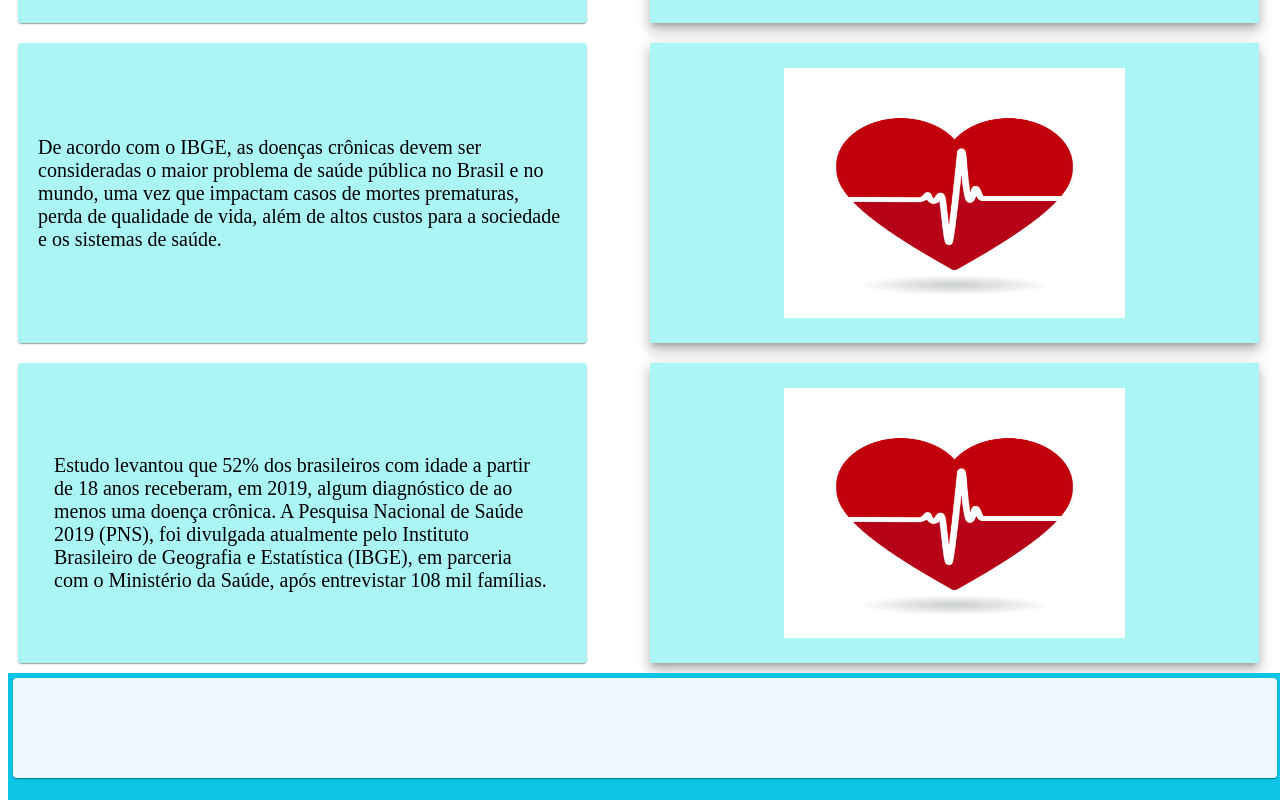
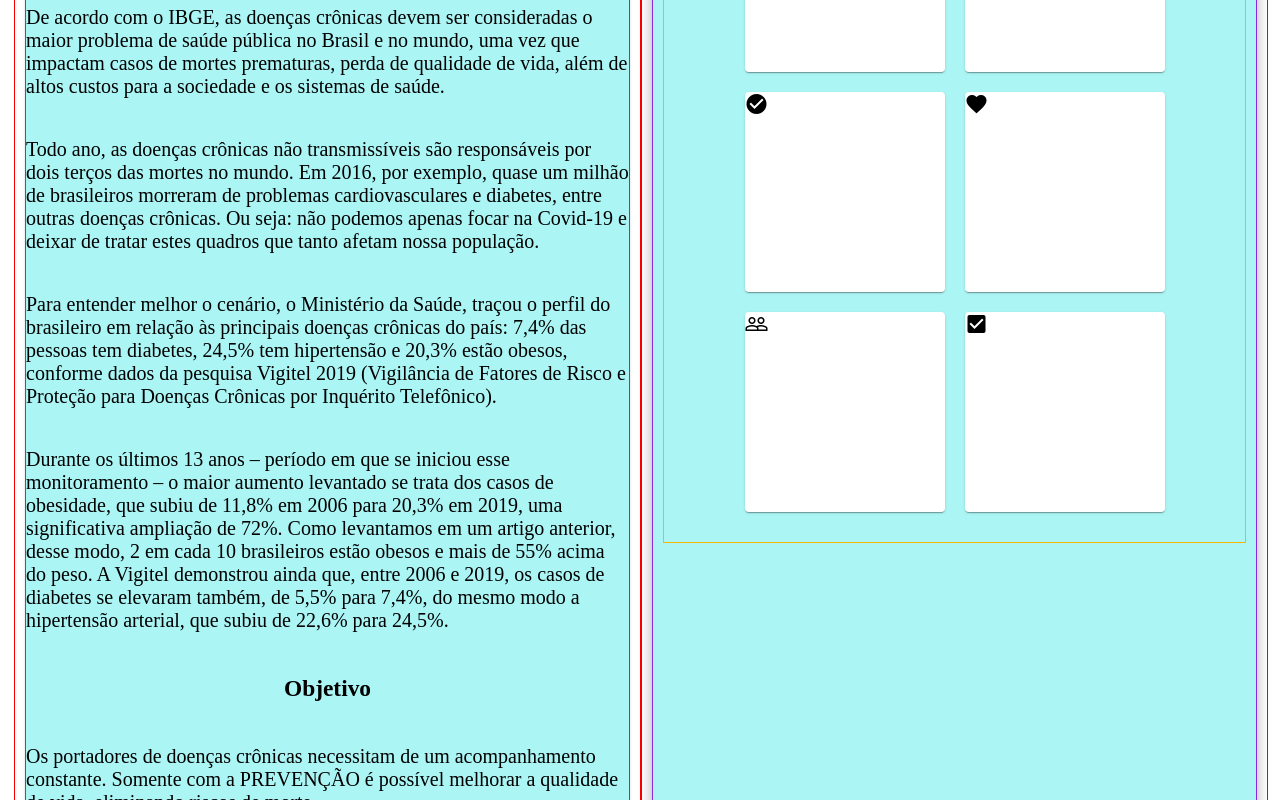
Before and after one commit to MatheusBrito21/AlertaSaude_frontend, an Angular app: page /sobre in a window 1280 px wide. Shown: the part 420-1220 px from the top of the page. Built offline with nearby package versions, Linux system fonts and the light colour scheme.

Commit message:
componente Sobre icons

```diff
--- a/src/app/app.component.css
+++ b/src/app/app.component.css
@@ -1,6 +1,7 @@
+@import url("https://fonts.googleapis.com/icon?family=Material+Icons");
 .content{
-    border: none orange;
-    margin: 0px;
+    /* border: none orange; */
+    margin: 1px;
     padding: 0px;
     width: 100%;
 }
--- a/src/app/app.module.ts
+++ b/src/app/app.module.ts
@@ -15,6 +15,8 @@ import { ComoFuncionaComponent } from './component/como-funciona/como-funciona.c
 import {MatFormFieldModule} from '@angular/material/form-field';
 import {MatInputModule} from '@angular/material/input';
 import {MatSelectModule} from '@angular/material/select';
+import {MatIconModule} from '@angular/material/icon';
+
 
 @NgModule({
   declarations: [
@@ -36,7 +38,8 @@ import {MatSelectModule} from '@angular/material/select';
     MatButtonModule,
     MatFormFieldModule,
     MatInputModule,
-    MatSelectModule
+    MatSelectModule,
+    MatIconModule
   ],
   providers: [],
   bootstrap: [AppComponent]
--- a/src/app/component/nav/nav.component.css
+++ b/src/app/component/nav/nav.component.css
@@ -52,7 +52,7 @@
     /* padding-left: 100px; */
 }
 
-.topic-buttons, a{
+.topic-buttons,a{
     color: white;
     width: auto;
     /* font-weight: bold; */
@@ -64,7 +64,6 @@
 }
 
 .footer{
-    width: 100%;
     height: 200px;
     background-color: rgb(12, 197, 230);
     padding: 5px;
--- a/src/app/component/sobre/sobre.component.css
+++ b/src/app/component/sobre/sobre.component.css
@@ -1,38 +1,48 @@
 .colunas{
     flex-direction: row;
     display: flex;
-
+    justify-content: space-between;
+    /* border: 1px solid green; */
+   margin: 0px;
+   padding: 5px;
 }
 
 .content {
-    /* border: 1px solid black; */
-    display: block;
+    border: 1px solid rgb(252, 0, 0);
+    display: flex;
     width: 100%;
     /* height: 400px; */
 }
 
-.content img{
-    width: 60%;
-    max-height: 250px;
 
-
-}
 
 
 .card{
-    width: 90%;
+    border: 1px solid blueviolet;
+    width: 100%;
     min-height: 300px;
     margin: 10px;
     padding: 0px;
-    padding-left:20px ;
-    padding-right:20px ;
     background-color: rgb(172, 245, 245);
     font-size: 15pt;
     display: flex;
-    flex-flow:row ;
     flex-direction: column;
-    align-items: flex-start;
     display: flex;
-    justify-content: center;
     align-items: center;
 }
+
+.cards-valores{
+    border: 1px solid rgb(248, 182, 0);
+    display: flex;
+    flex-direction: row;
+    justify-content: center;
+    flex-wrap: wrap;
+    padding: 20px;
+    margin: 10px;
+}
+.valor{
+    height: 200px;
+    width: 200px;
+    margin: 10px;
+    background-color: white;
+}
--- a/src/app/component/sobre/sobre.component.html
+++ b/src/app/component/sobre/sobre.component.html
@@ -1,56 +1,78 @@
 <div class="colunas">
     <div class="content">
         <mat-card class="card mat-elevation-z8">
-            <p>
-                Estudo levantou que 52% dos brasileiros com idade a partir de 18 anos receberam, em 2019,
-                algum diagnóstico de ao menos uma doença crônica. A Pesquisa Nacional de Saúde 2019 (PNS),
-                foi divulgada atualmente pelo Instituto Brasileiro de Geografia e Estatística (IBGE), em
-                parceria com o Ministério da Saúde, após entrevistar 108 mil famílias.
-            </p>
+           <h1>Sobre</h1>
+           <p>
+            Estudo levantou que 52% dos brasileiros com idade a partir de 18 anos
+            receberam, em 2019, algum diagnóstico de ao menos uma doença crônica.
+            A Pesquisa Nacional de Saúde 2019 (PNS), foi divulgada atualmente pelo
+            Instituto Brasileiro de Geografia e Estatística (IBGE), em parceria com
+             o Ministério da Saúde, após entrevistar 108 mil famílias.
+           </p>
+           <p>
+            De acordo com o IBGE, as doenças crônicas devem ser consideradas o maior
+            problema de saúde pública no Brasil e no mundo, uma vez que impactam casos
+             de mortes prematuras, perda de qualidade de vida, além de altos custos para
+              a sociedade e os sistemas de saúde.
+           </p>
+           <p>
+            Todo ano, as doenças crônicas não transmissíveis são responsáveis por dois
+            terços das mortes no mundo. Em 2016, por exemplo, quase um milhão de brasileiros
+             morreram de problemas cardiovasculares e diabetes, entre outras doenças crônicas.
+             Ou seja: não podemos apenas focar na Covid-19 e deixar de tratar estes quadros que
+             tanto afetam nossa população.
+           </p>
+           <p>
+            Para entender melhor o cenário, o Ministério da Saúde, traçou o perfil do brasileiro
+             em relação às principais doenças crônicas do país: 7,4% das pessoas tem diabetes, 24,5%
+             tem hipertensão e 20,3% estão obesos, conforme dados da pesquisa Vigitel 2019 (Vigilância
+             de Fatores de Risco e Proteção para Doenças Crônicas por Inquérito Telefônico).
+           </p>
+           <p>
+            Durante os últimos 13 anos – período em que se iniciou esse monitoramento – o maior aumento
+            levantado se trata dos casos de obesidade, que subiu de 11,8% em 2006 para 20,3% em 2019, uma
+            significativa ampliação de 72%. Como levantamos em um artigo anterior, desse modo, 2 em cada 10
+             brasileiros estão obesos e mais de 55% acima do peso.  A Vigitel demonstrou ainda que, entre 2006
+              e 2019, os casos de diabetes se elevaram também, de 5,5% para 7,4%, do mesmo modo a hipertensão
+              arterial, que subiu de 22,6% para 24,5%.
+           </p>
+
+           <h3>Objetivo</h3>
+           <p>
+            Os portadores de doenças crônicas necessitam de um acompanhamento constante.
+                Somente com a PREVENÇÃO é possível melhorar a qualidade de vida, eliminando riscos de morte.
+           </p>
+           <h5>
+            Nossa missão: <br>
+    Manter seu estado de saúde monitorada todo o tempo e com isso oferecer uma MELHOR QUALIDADE DE VIDA através da PREVENÇÃO!
+
+           </h5>
         </mat-card>
     </div>
     <div class="content">
         <mat-card-content class="card mat-elevation-z8">
-            <img src="../../../assets/heart.jpg" alt="">
-        </mat-card-content>
-    </div>
-</div>
-
-<div class="colunas">
-    <div class="content">
-        <mat-card class="card mat-elevation-z8">
-            <p>
-                De acordo com o IBGE, as doenças crônicas devem ser consideradas o maior problema de
-                saúde pública no Brasil e no mundo, uma vez que impactam casos de mortes prematuras,
-                perda de qualidade de vida, além de altos custos para a sociedade e os sistemas de saúde.
-            </p>
-        </mat-card>
-    </div>
-    <div class="content">
-        <mat-card-content class="card mat-elevation-z8">
-            <img src="../../../assets/heart.jpg" alt="">
+            <h1>Valores</h1>
+            <div class="cards-valores">
+                <mat-card class="valor">
+                    <mat-icon>check_box</mat-icon>
+                </mat-card>
+                <mat-card class="valor">
+                    <mat-icon>thumb_up</mat-icon>
+                </mat-card>
+                <mat-card class="valor">
+                    <mat-icon>check_circle</mat-icon>
+                </mat-card>
+                <mat-card class="valor">
+                    <mat-icon>favorite</mat-icon>
+                </mat-card>
+                <mat-card class="valor">
+                    <mat-icon>people_outline</mat-icon>
+                </mat-card>
+                <mat-card class="valor">
+                    <mat-icon>check_box</mat-icon>
+                </mat-card>
+            </div>
 
         </mat-card-content>
     </div>
 </div>
-
-<div class="colunas">
-    <div class="content">
-        <mat-card class="card mat-elevation-z8">
-            <mat-card-content>
-                <p>
-                    Estudo levantou que 52% dos brasileiros com idade a partir de 18 anos receberam, em 2019,
-                    algum diagnóstico de ao menos uma doença crônica. A Pesquisa Nacional de Saúde 2019 (PNS),
-                    foi divulgada atualmente pelo Instituto Brasileiro de Geografia e Estatística (IBGE), em
-                    parceria com o Ministério da Saúde, após entrevistar 108 mil famílias.
-                </p>
-            </mat-card-content>
-        </mat-card>
-    </div>
-    <div class="content">
-        <mat-card-content class="card mat-elevation-z8">
-            <img src="../../../assets/heart.jpg" alt="">
-
-        </mat-card-content>
-    </div>
-</div>
```
